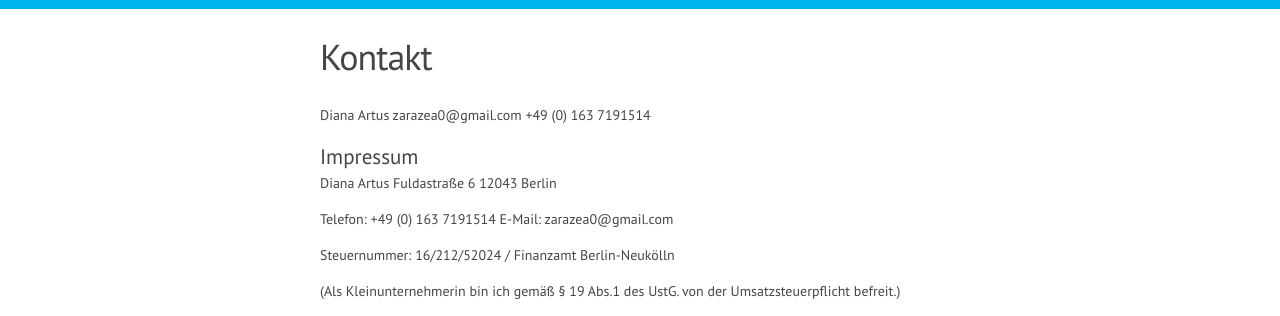
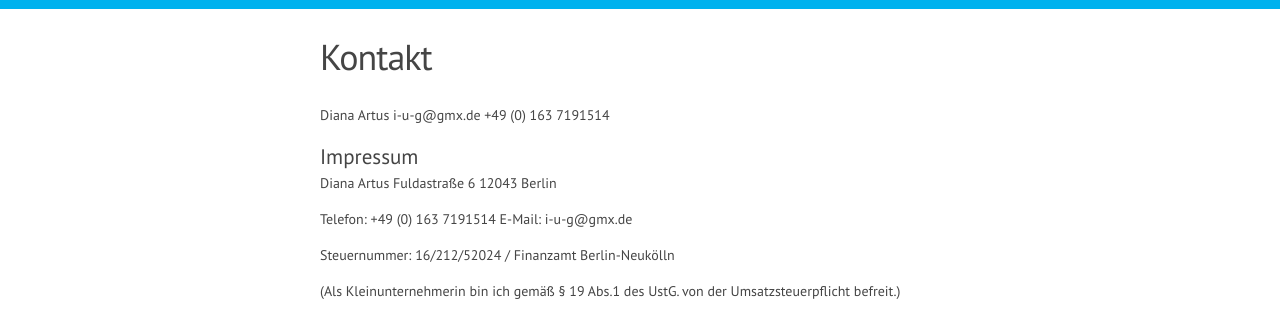
Before and after one commit to i-u-g/iug, a Jekyll site: the page built from kontakt.md, in a window 1280 px wide. Shown: the part 291-607 px from the top of the page. Built offline with Jekyll 4.4.1, drawn with Linux system fonts in a browser that asks for light colours; nearby versions of some CDN libraries; Markdown is read by kramdown in place of the engine named in the settings.

Commit message:
Update kontakt.md

```diff
--- a/kontakt.md
+++ b/kontakt.md
@@ -5,7 +5,7 @@ permalink: /kontakt/
 page: 06
 ---
 Diana Artus
-zarazea0@gmail.com
+i-u-g@gmx.de
 +49 (0) 163 7191514
 
 
@@ -16,7 +16,7 @@ Fuldastraße 6
 12043 Berlin
 
 Telefon: 	+49 (0) 163 7191514
-E-Mail: 	zarazea0@gmail.com
+E-Mail: 	i-u-g@gmx.de
 
 Steuernummer: 16/212/52024 / Finanzamt Berlin-Neukölln
 
```
